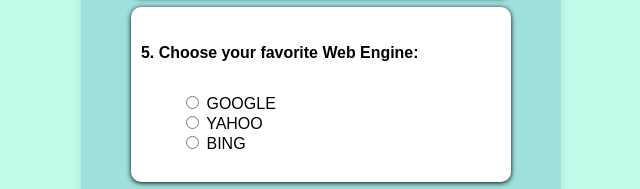
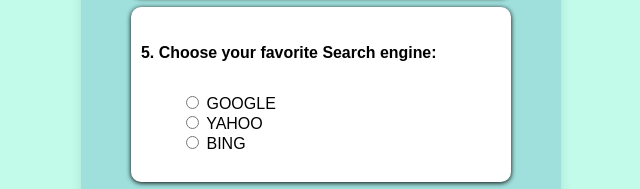
Before and after one commit to ERSuryansh/feedback-form, a plain HTML site: page index.html in a window 1280 px wide. Shown: the part 1103-1292 px from the top of the page, 319-959 px from the left. Drawn offline with Linux system fonts and the light colour scheme.

Commit message:
Update index.html

```diff
--- a/index.html
+++ b/index.html
@@ -117,7 +117,7 @@
 
             <div class="feedback">
                 <div class="question">
-                    <h5>5. Choose your favorite Web Engine:</h5>
+                    <h5>5. Choose your favorite Search engine:</h5>
                     <div class="box">
                         <div>
                             <input type="radio" id="google" name="fav_search_engine" value="Google" />
```
